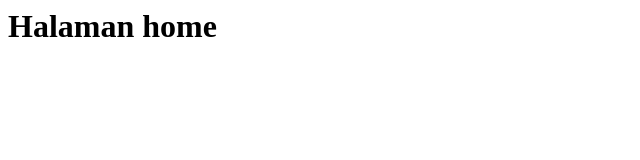
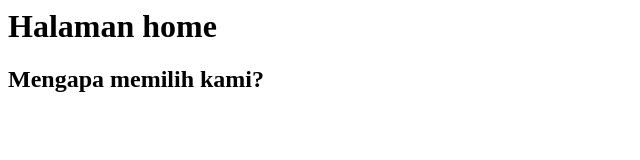
Before and after one commit to Arryexe/latihan-git-1, a plain HTML site: page index.html in a window 1280 px wide. Shown: the whole page, without its empty margins (0-640 px from the left). Drawn offline with Linux system fonts and the light colour scheme.

Commit message:
Tambah subheadline index.html

```diff
--- a/index.html
+++ b/index.html
@@ -4,5 +4,6 @@
 </head>
 <body>
     <h1>Halaman home</h1>
+    <h2>Mengapa memilih kami?</h2>
 </body>
 </html>
```
